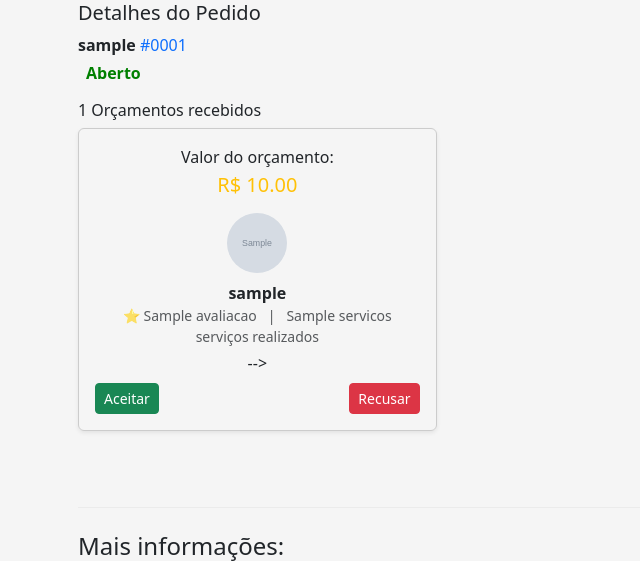
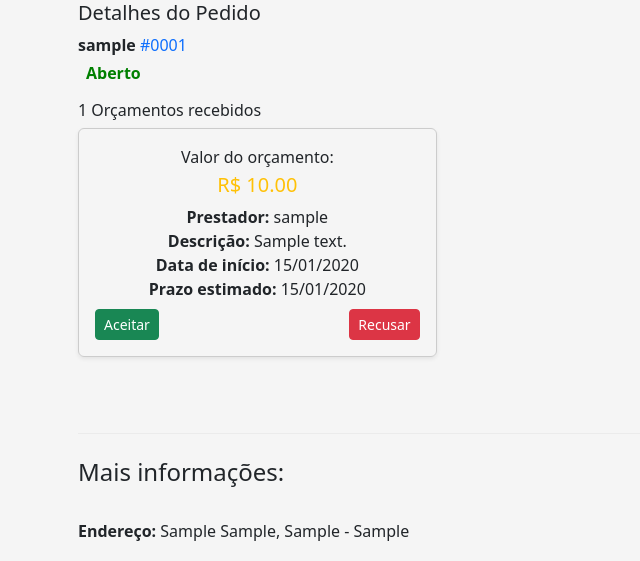
Before and after one commit to Adan-Marques/tcc_ads, a Django app: template templates/cliente/detalhesPedido.html in a window 1280 px wide. Shown: the part 194-755 px from the top of the page, without its empty margins (0-640 px from the left). Run offline with Django 5.2, Linux system fonts and the light colour scheme; tables that the repository leaves empty hold one stand-in row (values such as "Sample post"); the template is opened without the code that fills it: values that come from a table or form of the project are taken from there, most other values are stand-ins (such as "Sample title", 1, 10 or a date in 2020); grey boxes marked "Sample" are stand-in pictures.

Commit message:
feat: ajusta telas ticketOrcamento/detalhesPedido

```diff
--- a/templates/cliente/detalhesPedido.html
+++ b/templates/cliente/detalhesPedido.html
@@ -28,14 +28,17 @@
             <div class="orcamento-card p-3 shadow-sm rounded">
                 <p class="mb-1">Valor do orçamento:</p>
                 <h5 class="text-warning">R$ {{ orcamento.valor }}</h5>
-		<!-- TODO: REMOVER FOTO DO PROFISSIONAL -->
+                <!-- TODO: REMOVER FOTO DO PROFISSIONAL
                 <img src="{{ profissional.foto }}" alt="Foto do profissional" class="my-2 rounded-circle" width="60"
-                    height="60">
-                <p class="mb-0"><strong>{{ orcamento.prestador }}</strong></p>
-                <p class="text-muted small mb-1">
-		<!-- TODO: REMOVER ISSO -->
+                    height="60"> -->
+                <!-- TODO: REMOVER ISSO
                     ⭐ {{ profissional.avaliacao }} &nbsp; | &nbsp; {{ profissional.servicos }} serviços realizados
                 </p> -->
+                <p class="mb-0"><strong>Prestador: </strong>{{ orcamento.prestador }}</p>
+              <p class="mb-0"><strong>Descrição: </strong>{{ orcamento.descricao }}</p>
+                <p class="mb-0"><strong>Data de início: </strong>{{ orcamento.dataInicio|date:"d/m/Y" }}</p>
+                <p class="mb-0"><strong>Prazo estimado: </strong>{{ orcamento.prazo|date:"d/m/Y" }}</p>
+                <p class="text-muted small mb-1">
                 <div class="d-flex justify-content-between mt-2">
                     <a href="{% url 'aceitar-orcamento' orcamento.id %}" class="btn btn-success btn-sm">
                         Aceitar
@@ -54,7 +57,8 @@
     <div class="mt-4">
         <h4>Mais informações:</h4>
         <br>
-        <p><strong>Endereço:</strong> {{ ticket.endereco.logradouro }} {{ ticket.endereco.numero }}, {{ticket.endereco.bairro }} - {{ ticket.endereco.cidade }}</p>
+        <p><strong>Endereço:</strong> {{ ticket.endereco.logradouro }} {{ ticket.endereco.numero }},
+            {{ticket.endereco.bairro }} - {{ ticket.endereco.cidade }}</p>
         <p><strong>Data do pedido:</strong> {{ticket.dataCriacao|date:"d/m/Y" }}</p>
     </div>
     <!-- Tipo de serviço -->
```
Also changed, not shown: templates/prestador/ticketOrcamento.html (+0 -8 lines). Lines whose indentation alone changed are shown as unchanged.
